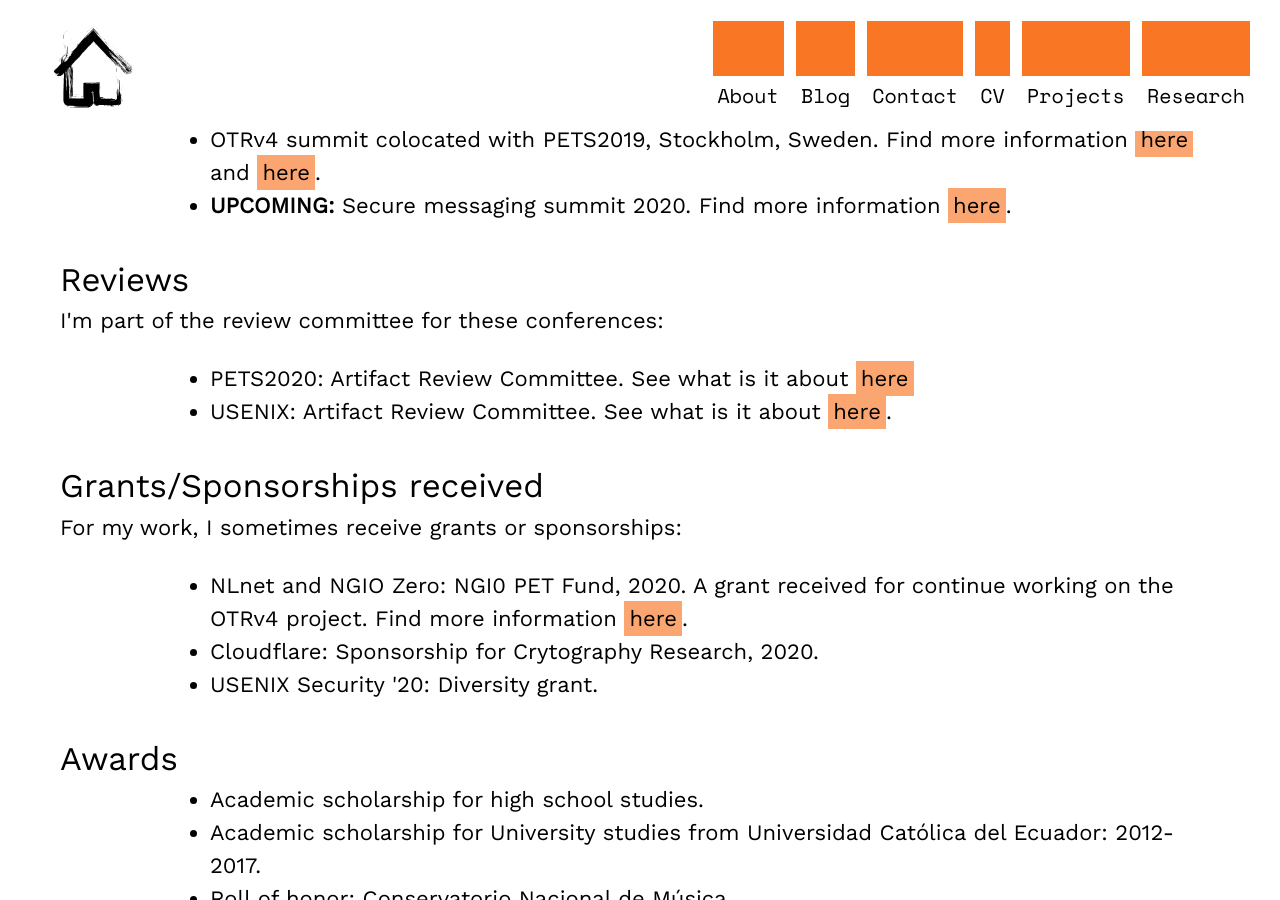
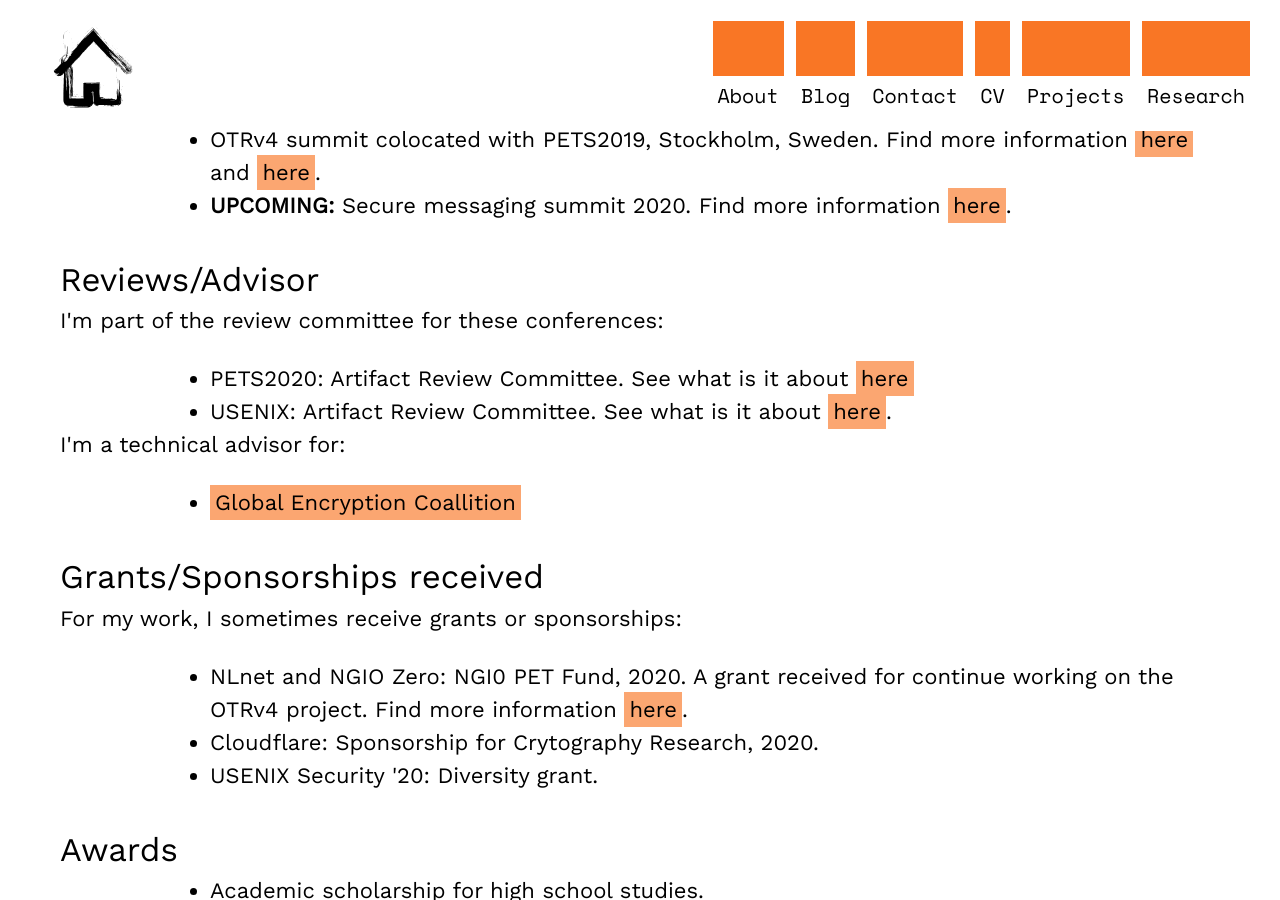
Before and after one commit to claucece/claucece.github.io, a Jekyll site: the page built from research.html, in a window 1280 px wide and 900 px high, scrolled down 750 px. Built offline with Jekyll 4.4.1, drawn with Linux system fonts in a browser that asks for light colours.

Commit message:
Another nice thingy

```diff
--- a/research.html
+++ b/research.html
@@ -25,12 +25,16 @@ tags: menu
 		  <li><b>UPCOMING: </b>Secure messaging summit 2020. Find more information <a href="https://github.com/claucece/Secure-Messaging-Summit" target="_blank">here</a>.</li>
 		</ul>
 		<br>
-    <h2>Reviews</h2>
+    <h2>Reviews/Advisor</h2>
     <p>I'm part of the review committee for these conferences:</p>
     <ul class="centered-list">
 		  <li>PETS2020: Artifact Review Committee. See what is it about <a href="https://petsymposium.org/artifacts.php" target="_blank">here</a></li>
 		  <li>USENIX: Artifact Review Committee. See what is it about <a href="https://www.usenix.org/conference/usenixsecurity20/artifact-evaluation-information" target="_blank">here</a>.</li>
     </ul>
+    <p>I'm a technical advisor for:</p>
+    <ul class="centered-list">
+		  <li><a href="https://www.globalencryption.org/" target="_blank">Global Encryption Coallition</a></li>
+		</ul>
 		<br>
     <h2>Grants/Sponsorships received</h2>
     <p>For my work, I sometimes receive grants or sponsorships:</p>
```
